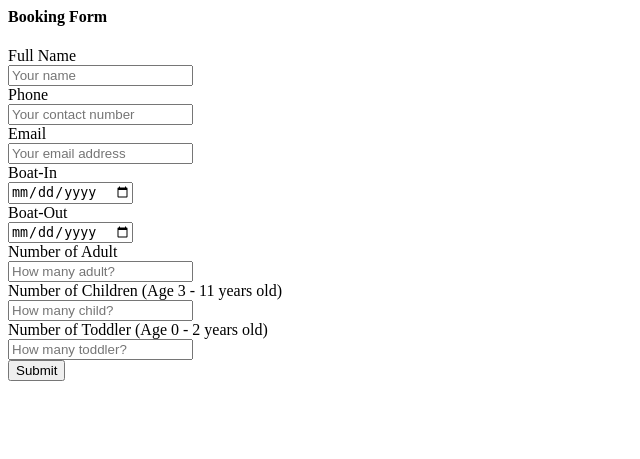
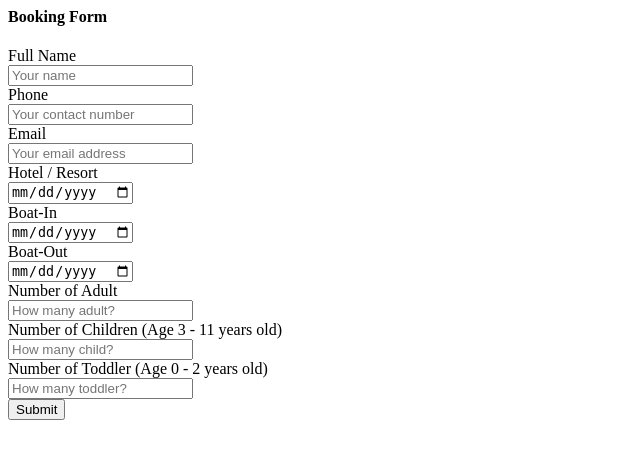
Before and after one commit to hanasoka/merang-jetty, a Flask app: template templates/booking_form.html in a window 1280 px wide. Shown: the top 459 px of the page, without its empty margins (0-640 px from the left). Run offline with Flask 3, Linux system fonts and the light colour scheme; the template is opened without the code that fills it: most values are stand-ins (such as "Sample title", 1, 10 or a date in 2020).

Commit message:
edit form

```diff
--- a/templates/booking_form.html
+++ b/templates/booking_form.html
@@ -1,5 +1,5 @@
 <h4>Booking Form</h4>
-<form action="/tour/{{tour.id}}/book" method="post">
+<form action="/ticket/{{ticket.id}}/book" method="post">
   <div class="mb-2">
     <label for="full_name">Full Name</label><br>
     <input type="text" required id="full_name" name="full_name" placeholder="Your name">
@@ -16,13 +16,18 @@
   </div>
 
   <div class="mb-2">
+    <label for="boat_in">Hotel / Resort</label><br>
+    <input type="date" required id="boat_in" name="boat_in" placeholder="Name of the hotel / resort">
+  </div>
+
+  <div class="mb-2">
     <label for="boat_in">Boat-In</label><br>
     <input type="date" required id="boat_in" name="boat_in" placeholder="Boat-In Date">
   </div>
 
   <div class="mb-2">
     <label for="boat_out">Boat-Out</label><br>
-    <input type="date" required id="boat_out" name="boat_out" placeholder="Travel Date">
+    <input type="date" required id="boat_out" name="boat_out" placeholder="Boat-out Date">
   </div>
 
   <div class="mb-2">
```
